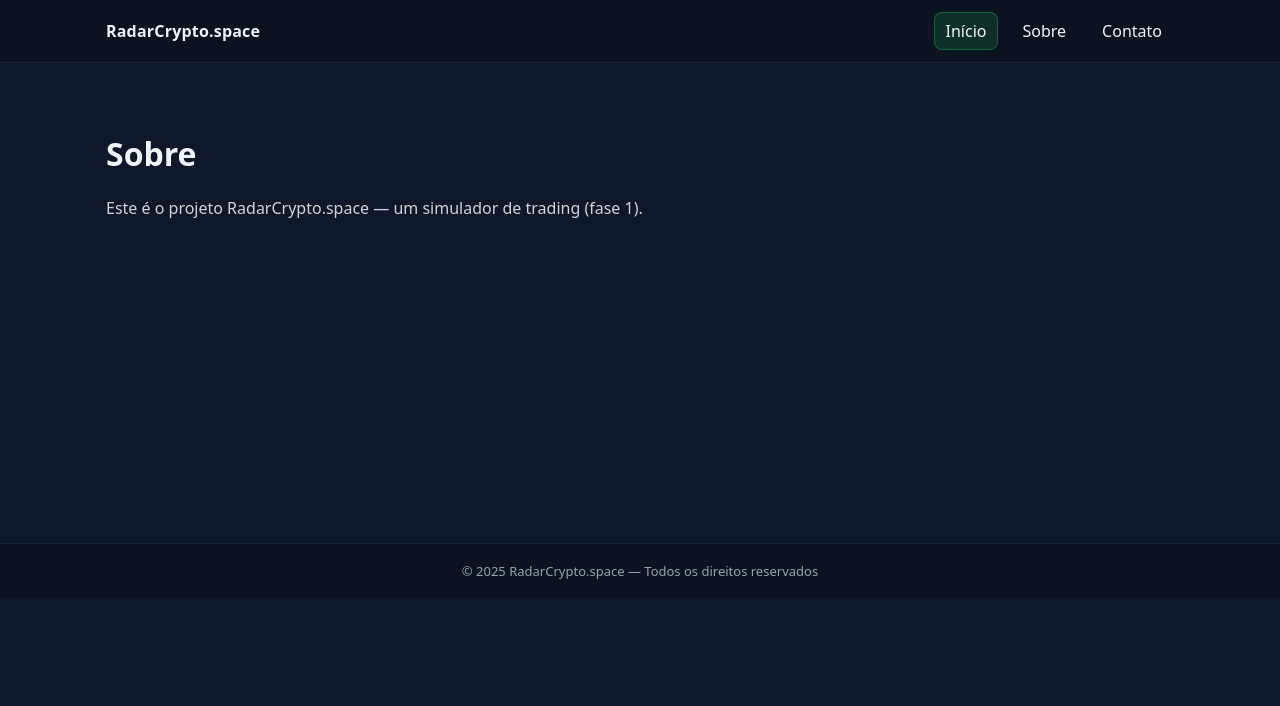
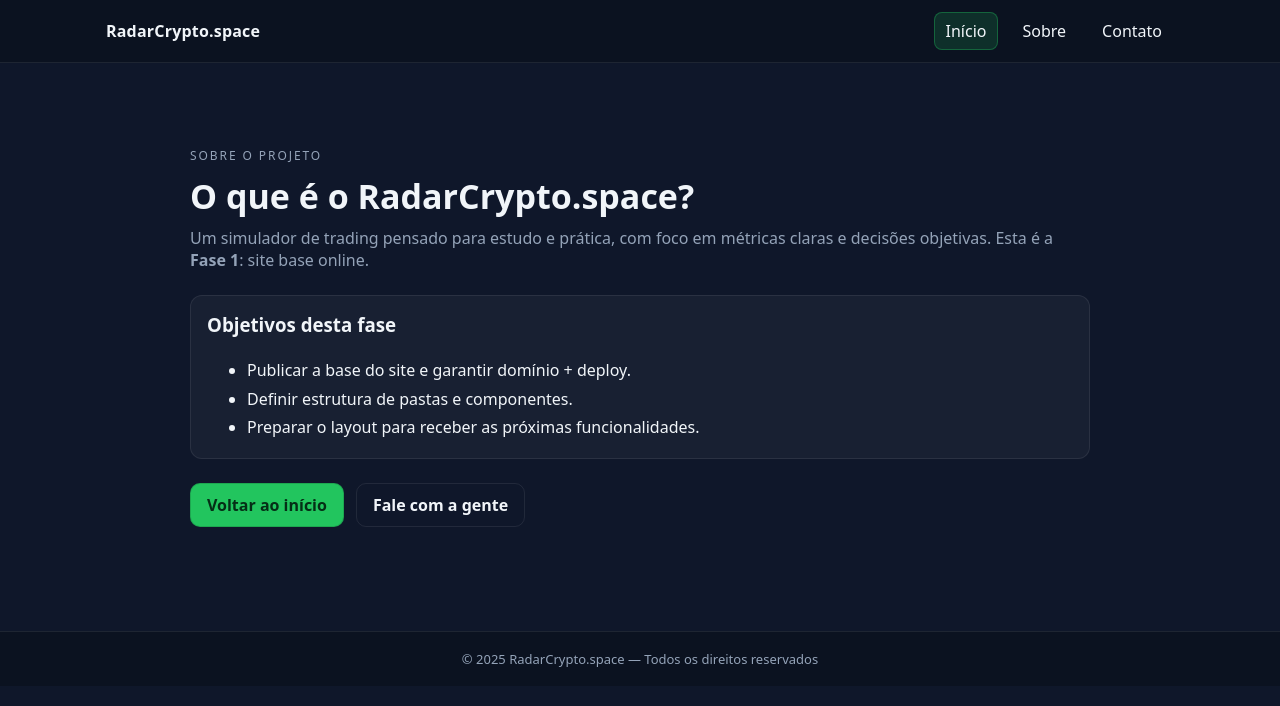
Before and after one commit to Ivanmonteiro-create/radarcripto.space, a Next.js app: page /sobre in a window 1280 px wide. Shown: the top 706 px of the page. Built offline with nearby package versions, Linux system fonts and the light colour scheme.

Commit message:
Update sobre.js

```diff
--- a/pages/sobre.js
+++ b/pages/sobre.js
@@ -1,16 +1,38 @@
 // pages/sobre.js
 import Header from '../components/Header';
 import Footer from '../components/Footer';
+import CTAButton from '../components/CTAButton';
 
 export default function Sobre() {
   return (
     <>
       <Header />
-      <main className="container" style={{ minHeight: '60vh' }}>
-        <h1>Sobre</h1>
-        <p style={{ opacity: 0.85 }}>
-          Este é o projeto RadarCrypto.space — um simulador de trading (fase 1).
-        </p>
+      <main className="container">
+        <section style={{maxWidth: 900, margin: '32px auto 56px'}}>
+          <span className="kicker">Sobre o projeto</span>
+          <h1 className="title" style={{fontSize: 34, marginTop: 8}}>O que é o RadarCrypto.space?</h1>
+          <p className="subtitle" style={{marginTop: 8}}>
+            Um simulador de trading pensado para estudo e prática, com foco em
+            métricas claras e decisões objetivas. Esta é a <b>Fase 1</b>: site base online.
+          </p>
+
+          <div style={{
+            marginTop: 24, padding: 16, borderRadius: 12,
+            background: 'rgba(255,255,255,.04)', border: '1px solid rgba(255,255,255,.08)'
+          }}>
+            <h3 style={{marginTop: 0}}>Objetivos desta fase</h3>
+            <ul style={{lineHeight: 1.8, marginBottom: 0}}>
+              <li>Publicar a base do site e garantir domínio + deploy.</li>
+              <li>Definir estrutura de pastas e componentes.</li>
+              <li>Preparar o layout para receber as próximas funcionalidades.</li>
+            </ul>
+          </div>
+
+          <div style={{marginTop: 24, display: 'flex', gap: 12}}>
+            <CTAButton href="/">Voltar ao início</CTAButton>
+            <CTAButton href="/contato" variant="ghost">Fale com a gente</CTAButton>
+          </div>
+        </section>
       </main>
       <Footer />
     </>
```
